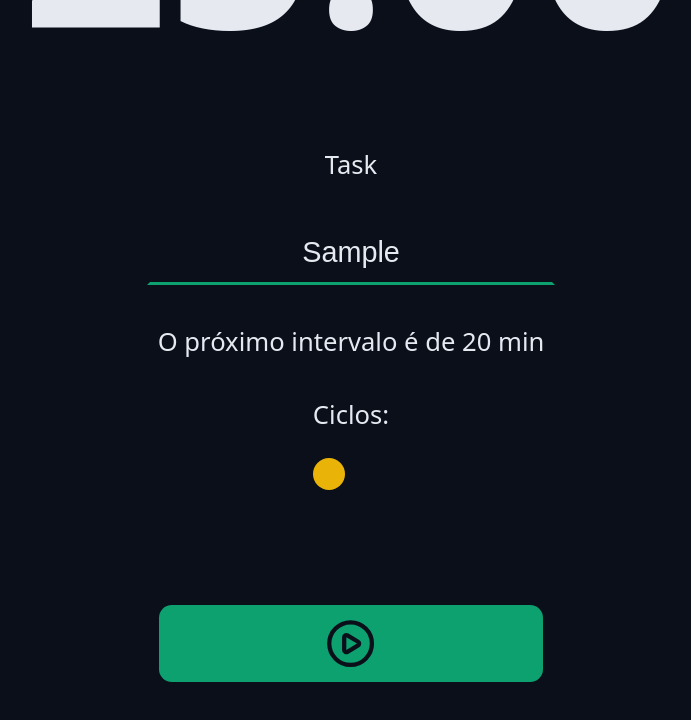
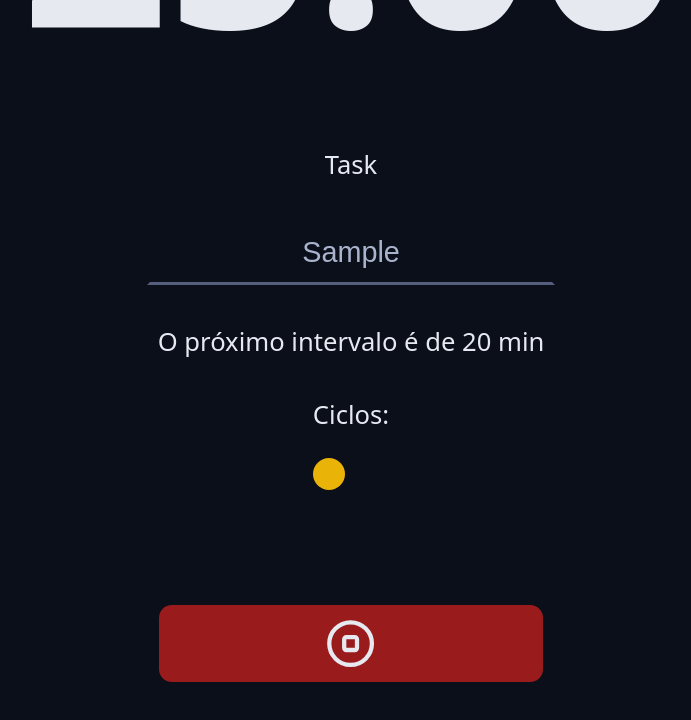
Before and after one commit to juniorsolo/chronos-pomodoro, a React (Vite) app: page / in a window 1280 px wide. Both pictures are taken after typing "Sample" into the empty fields and a click on the button "Iniciar nova tarefa". Shown: the part 719-1439 px from the top of the page, without its empty margins (289-980 px from the left). Built offline with nearby package versions, Linux system fonts and the light colour scheme.

Commit message:
Implementing stop task.

```diff
--- a/src/components/mainForm/index.tsx
+++ b/src/components/mainForm/index.tsx
@@ -1,4 +1,4 @@
-import { PlayCircleIcon } from "lucide-react";
+import { PlayCircleIcon, StopCircleIcon } from "lucide-react";
 import { Cycles } from "../cycles";
 import { DefaultButton } from "../defaultButton";
 import { DefaultInput } from "../defaultInput";
@@ -57,6 +57,17 @@ export function MainForm(){
         });
     }
 
+   function handleInterruptionTask(){
+     setState(prevState => {
+        return {
+            ...prevState,
+            activeTask: null,
+            secondsRemaining: 0,
+            formmattedSecondsRemaining:'00:00',
+        }
+     });
+   }
+
   return (
   <form onSubmit={handleCreateNewTask} className='form' action=''>
 
@@ -70,6 +81,7 @@ export function MainForm(){
           //value ={taskName}
           //onChange={ e => setTaskName(e.target.value)}
           ref={taskNameInput}
+          disabled={!!state.activeTask}
           >
           </DefaultInput>
       </div>
@@ -84,7 +96,26 @@ export function MainForm(){
         </div>
       )}
       <div className='formRow'>
-          <DefaultButton icon={<PlayCircleIcon />} ></DefaultButton>
+        {!state.activeTask ? (
+            <DefaultButton
+            type="submit"
+            aria-label="Iniciar nova tarefa"
+            title="Iniciar nova tarefa"
+            icon={<PlayCircleIcon />}
+            key="Submmit"
+            />
+
+        )  : (
+            <DefaultButton
+             type="button"
+             aria-label="Interromper tarefa atual"
+             title = 'Interromper tarefa atual'
+             color="red"
+             icon={<StopCircleIcon/>}
+             onClick={handleInterruptionTask}
+             key="button"
+             />
+        )}
       </div>
   </form>
   );
```
